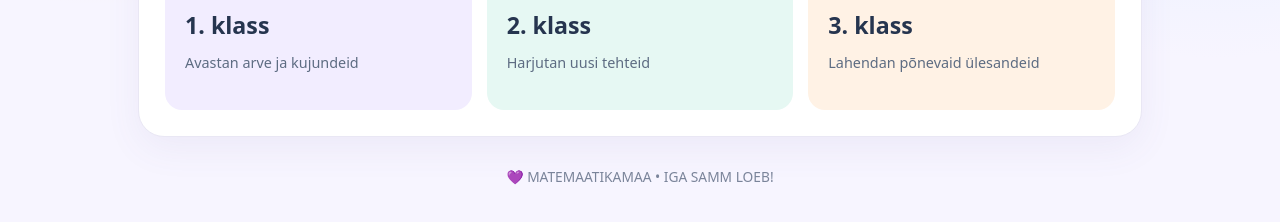
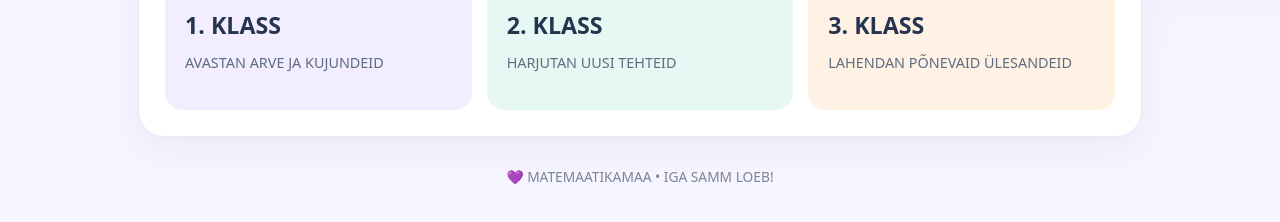
Before and after one commit to anneliinaklein/matemaatika, a plain HTML site: page index.html in a window 1280 px wide. Shown: the part 434-656 px from the top of the page. Drawn offline with Linux system fonts and the light colour scheme.

Commit message:
matemaatika uue versiooni lisamine 3

```diff
--- a/index.html
+++ b/index.html
@@ -27,6 +27,8 @@ input{text-transform:uppercase;font:inherit;width:100%;min-width:0;border:2px so
 .actions{display:flex;gap:10px;justify-content:center;flex-wrap:wrap;margin-top:18px}
 .hidden{display:none!important}footer{text-align:center;color:#7a849a;margin-top:30px;font-size:.86rem}
 @media(max-width:650px){.grid{grid-template-columns:1fr}.grade{min-height:115px}.panel{padding:18px}.answerline{flex-direction:column}.brand{letter-spacing:-.04em}}
+/* KÕIK NÄHTAVAD TEKSTID, KA DÜNAAMILISED ÜLESANDED */
+body, body * { text-transform: uppercase !important; }
 </style>
 </head>
 <body><main>
```
